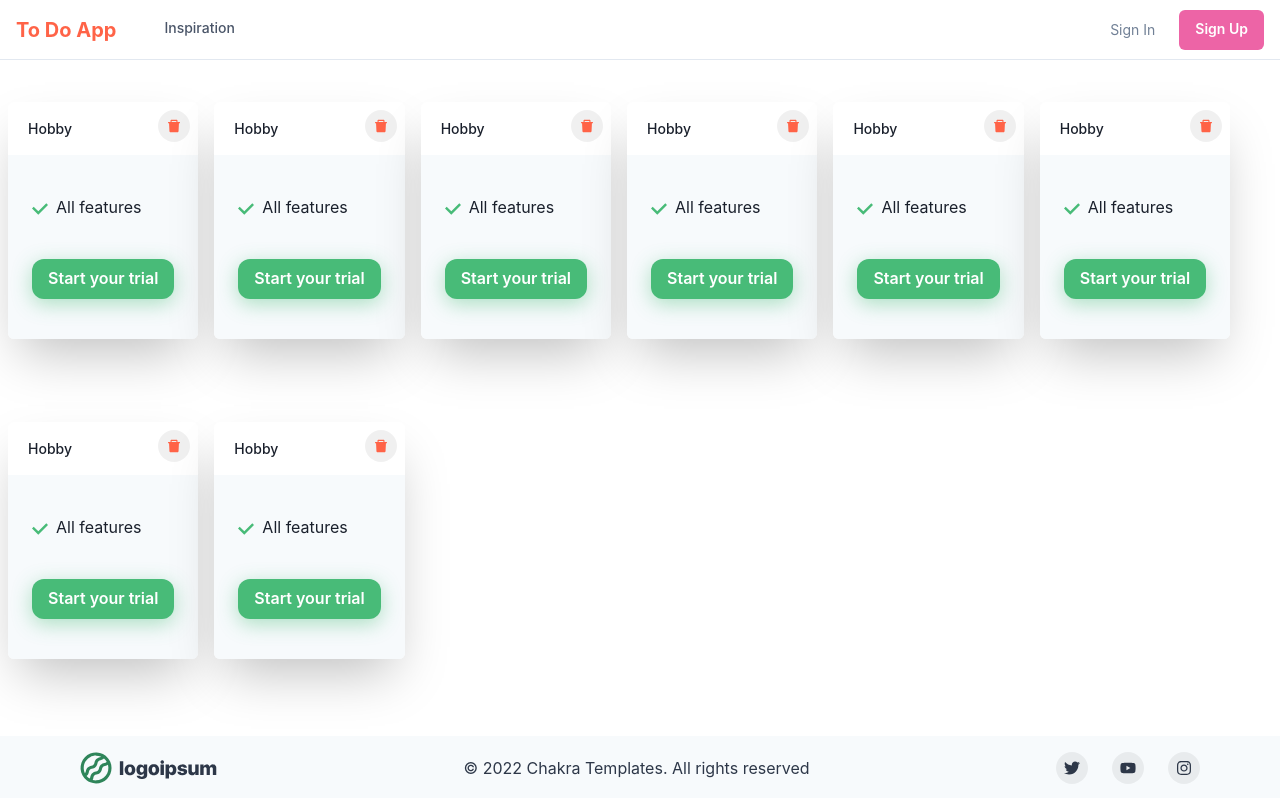
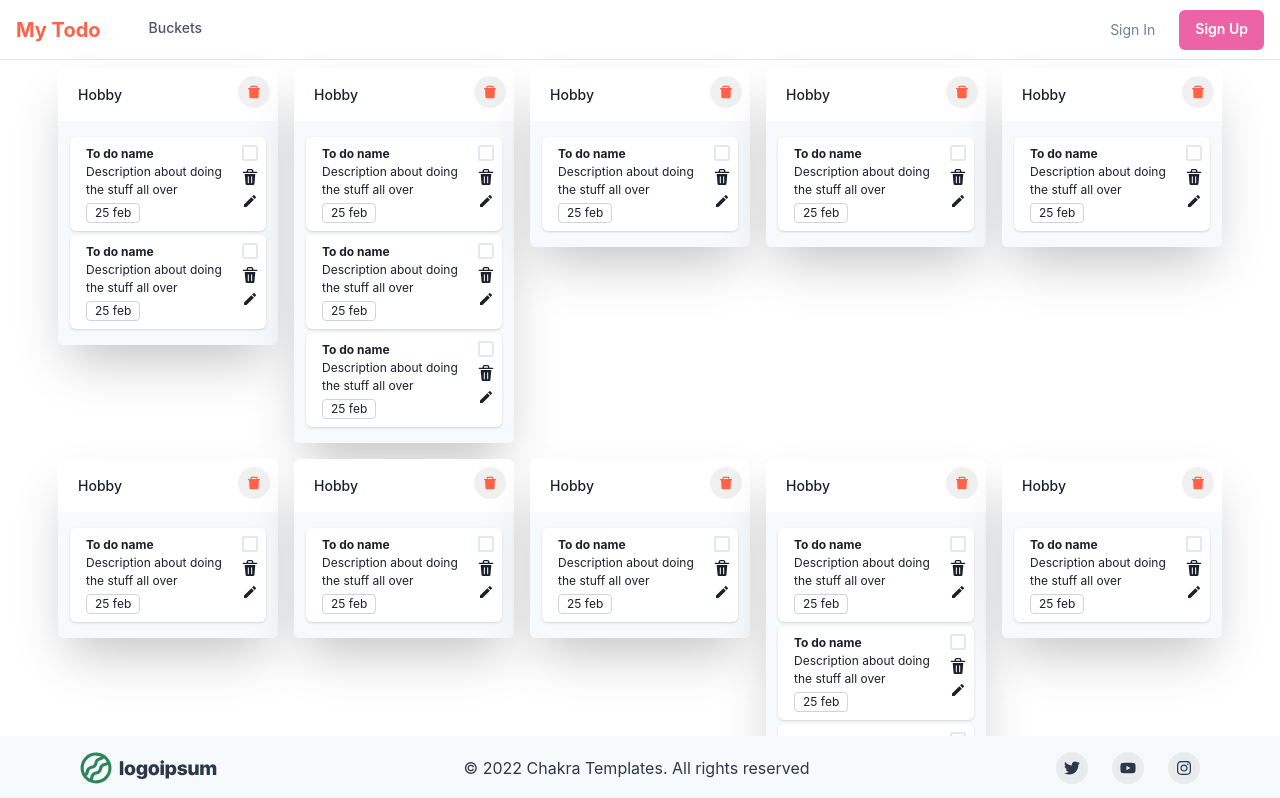
Before and after one commit to mshahulpm/to-do-chrome-extension, a React (Vite) app: page / in a window 1280 px wide. Shown: the top 798 px of the page. Built offline with nearby package versions, Linux system fonts and the light colour scheme.

Commit message:
ui components setting up

```diff
--- a/src/Layout/Header.tsx
+++ b/src/Layout/Header.tsx
@@ -57,7 +57,7 @@ export default function Header() {
                         textAlign={useBreakpointValue({ base: 'center', md: 'left' })}
                         fontFamily={'heading'}
                         color={useColorModeValue('tomato', 'white')}>
-                        To Do App
+                        My Todo
                     </Text>
 
                     <Flex display={{ base: 'none', md: 'flex' }} ml={10}>
@@ -108,11 +108,11 @@ const DesktopNav = () => {
         <Stack direction={'row'} spacing={4}>
             {NAV_ITEMS.map((navItem) => (
                 <Box key={navItem.label}>
-                    <Popover trigger={'hover'} placement={'bottom-start'}>
+                    <Popover trigger={'hover'} placement={'bottom-start'} >
                         <PopoverTrigger>
                             <Link
                                 p={2}
-                                href={navItem.href ?? '#'}
+                                href={'#'}
                                 fontSize={'sm'}
                                 fontWeight={500}
                                 color={linkColor}
@@ -124,19 +124,24 @@ const DesktopNav = () => {
                             </Link>
                         </PopoverTrigger>
 
-                        {navItem.children && (
+                        {navItem.buckets && (
                             <PopoverContent
                                 border={0}
                                 boxShadow={'xl'}
                                 bg={popoverContentBgColor}
                                 p={4}
                                 rounded={'xl'}
-                                minW={'sm'}>
+                                w={200}
+                            >
                                 <Stack>
-                                    {navItem.children.map((child) => (
-                                        <DesktopSubNav key={child.label} {...child} />
+                                    {navItem.buckets.map((bucket) => (
+                                        <DesktopSubNav key={bucket.name} {...bucket} />
                                     ))}
+                                    <Button
+                                        colorScheme={'orange'}
+                                        size={'sm'} variant='outline' >Add New Bucket</Button>
                                 </Stack>
+
                             </PopoverContent>
                         )}
                     </Popover>
@@ -146,10 +151,10 @@ const DesktopNav = () => {
     );
 };
 
-const DesktopSubNav = ({ label, href, subLabel }: NavItem) => {
+const DesktopSubNav = ({ name, description, noOfItems }: Bucket) => {
     return (
         <Link
-            href={href}
+            href={'#'}
             role={'group'}
             display={'block'}
             p={2}
@@ -161,9 +166,9 @@ const DesktopSubNav = ({ label, href, subLabel }: NavItem) => {
                         transition={'all .3s ease'}
                         _groupHover={{ color: 'pink.400' }}
                         fontWeight={500}>
-                        {label}
+                        {name} ({noOfItems})
                     </Text>
-                    <Text fontSize={'sm'}>{subLabel}</Text>
+                    <Text fontSize={'sm'}>{description}</Text>
                 </Box>
                 <Flex
                     transition={'all .3s ease'}
@@ -193,15 +198,15 @@ const MobileNav = () => {
     );
 };
 
-const MobileNavItem = ({ label, children, href }: NavItem) => {
+const MobileNavItem = ({ label, buckets }: NavItem) => {
     const { isOpen, onToggle } = useDisclosure();
 
     return (
-        <Stack spacing={4} onClick={children && onToggle}>
+        <Stack spacing={4} onClick={buckets && onToggle}>
             <Flex
                 py={2}
                 as={Link}
-                href={href ?? '#'}
+                href={'#'}
                 justify={'space-between'}
                 align={'center'}
                 _hover={{
@@ -212,7 +217,7 @@ const MobileNavItem = ({ label, children, href }: NavItem) => {
                     color={useColorModeValue('gray.600', 'gray.200')}>
                     {label}
                 </Text>
-                {children && (
+                {buckets && (
                     <Icon
                         as={ChevronDownIcon}
                         transition={'all .25s ease-in-out'}
@@ -231,10 +236,10 @@ const MobileNavItem = ({ label, children, href }: NavItem) => {
                     borderStyle={'solid'}
                     borderColor={useColorModeValue('gray.200', 'gray.700')}
                     align={'start'}>
-                    {children &&
-                        children.map((child) => (
-                            <Link key={child.label} py={2} href={child.href}>
-                                {child.label}
+                    {buckets &&
+                        buckets.map((bucket) => (
+                            <Link key={bucket.name} py={2} href={"#"}>
+                                {bucket.name} ({bucket.noOfItems})
                             </Link>
                         ))}
                 </Stack>
@@ -245,24 +250,29 @@ const MobileNavItem = ({ label, children, href }: NavItem) => {
 
 interface NavItem {
     label: string;
-    subLabel?: string;
-    children?: Array<NavItem>;
-    href?: string;
+    icon?: React.ReactNode;
+    buckets?: Array<Bucket>;
+}
+
+interface Bucket {
+    name: string;
+    description?: string;
+    noOfItems?: number
 }
 
 const NAV_ITEMS: Array<NavItem> = [
     {
-        label: 'Inspiration',
-        children: [
+        label: 'Buckets',
+        buckets: [
             {
-                label: 'Explore Design Work',
-                subLabel: 'Trending Design to inspire you',
-                href: '#',
+                name: 'Bucket 1',
+                description: 'First bucket',
+                noOfItems: 3
             },
             {
-                label: 'New & Noteworthy',
-                subLabel: 'Up-and-coming Designers',
-                href: '#',
+                name: 'Bucket 2',
+                description: 'Second bucket',
+                noOfItems: 5
             },
         ],
     },
--- a/src/components/Cards.tsx
+++ b/src/components/Cards.tsx
@@ -3,23 +3,26 @@ import {
     Center,
     Text,
     Stack,
-    List,
-    ListItem,
-    ListIcon,
-    Button,
     useColorModeValue,
+    Card,
+    Checkbox,
+    chakra,
 } from '@chakra-ui/react';
-import { CheckIcon } from '@chakra-ui/icons';
+import { DeleteIcon } from '@chakra-ui/icons';
 import { IconButton } from './CustomButtons';
 import { AiFillDelete } from 'react-icons/ai'
+import { MdEdit } from 'react-icons/md'
+
+type GroupTodoProps = {
+    no?: number
+}
+export default function GroupedTodoCard({ no = 1 }: GroupTodoProps) {
 
 
-export default function GroupedTodoCard() {
     return (
-        <Center m={2}>
+        <Box m={2} sx={{ display: 'inline-block', maxW: 220, float: 'left' }}>
             <Box
                 maxW={'330px'}
-                w={'full'}
                 bg={useColorModeValue('white', 'gray.800')}
                 boxShadow={'2xl'}
                 rounded={'md'}
@@ -42,40 +45,51 @@ export default function GroupedTodoCard() {
                     </IconButton>
                 </Stack>
 
-                <Box bg={useColorModeValue('gray.50', 'gray.900')} px={6} py={10}>
-                    <List spacing={3}>
-                        <ListItem>
-                            <ListIcon as={CheckIcon} color="green.400" />
-                            All features
-                        </ListItem>
-                    </List>
-
-                    <Button
-                        mt={10}
-                        w={'full'}
-                        bg={'green.400'}
-                        color={'white'}
-                        rounded={'xl'}
-                        boxShadow={'0 5px 20px 0px rgb(72 187 120 / 43%)'}
-                        _hover={{
-                            bg: 'green.500',
-                        }}
-                        _focus={{
-                            bg: 'green.500',
-                        }}>
-                        Start your trial
-                    </Button>
+                <Box bg={useColorModeValue('gray.50', 'gray.900')} p={3} >
+                    {
+                        new Array(no).fill(0).map((i, ind) => (
+                            <SingleTodo key={ind} />
+                        ))
+                    }
                 </Box>
             </Box>
-        </Center>
+        </Box>
     );
 }
+
+const CustomText = chakra(Text, {
+    baseStyle: {
+        py: 0,
+        my: 0
+    }
+})
 
 
 export function SingleTodo() {
 
 
+
     return (
-        <></>
+        <Card sx={{ my: 1 }}>
+            <Box sx={{ display: 'flex', maxW: 200 }}>
+                <Box sx={{ py: 2, pl: 4, minWidth: 150 }}>
+                    <CustomText fontWeight={700} fontSize={'xs'}>To do name</CustomText>
+                    <CustomText fontSize={'xs'}>Description about doing the stuff all over</CustomText>
+                    <CustomText sx={{
+                        border: '1px solid lightgray',
+                        display: 'inline-block',
+                        px: 2,
+                        borderRadius: 4
+
+                    }} fontSize={'xs'}>25 feb</CustomText>
+                </Box>
+                <Stack sx={{ p: 2 }}>
+                    <Checkbox />
+                    <DeleteIcon />
+                    <MdEdit />
+                </Stack>
+            </Box>
+
+        </Card >
     )
 }
--- a/src/components/CustomButtons.tsx
+++ b/src/components/CustomButtons.tsx
@@ -13,7 +13,7 @@ export const IconButton = ({
     href,
 }: {
     children: ReactNode;
-    label: string;
+    label?: string;
     href?: string;
 }) => {
     return (
--- a/src/pages/Home.tsx
+++ b/src/pages/Home.tsx
@@ -1,4 +1,4 @@
-import { Box, Input, Heading } from '@chakra-ui/react'
+import { Box, Input, Heading, Center } from '@chakra-ui/react'
 import GroupedTodoCard from 'src/components/Cards'
 
 
@@ -6,22 +6,27 @@ import GroupedTodoCard from 'src/components/Cards'
 export default function Home() {
 
     return (
-        <Box
+        <Center
             sx={{
                 minHeight: '80vh',
-                display: 'flex',
-                flexWrap: 'wrap'
+                // display: 'flex',
+                flexWrap: 'wrap',
+                pb: 20,
+                alignItems: 'flex-start'
             }}
         >
-
+            <GroupedTodoCard no={2} />
+            <GroupedTodoCard no={3} />
             <GroupedTodoCard />
             <GroupedTodoCard />
             <GroupedTodoCard />
             <GroupedTodoCard />
             <GroupedTodoCard />
             <GroupedTodoCard />
+            <GroupedTodoCard no={3} />
             <GroupedTodoCard />
             <GroupedTodoCard />
-        </Box>
+            <GroupedTodoCard />
+        </Center>
     )
 };
```
